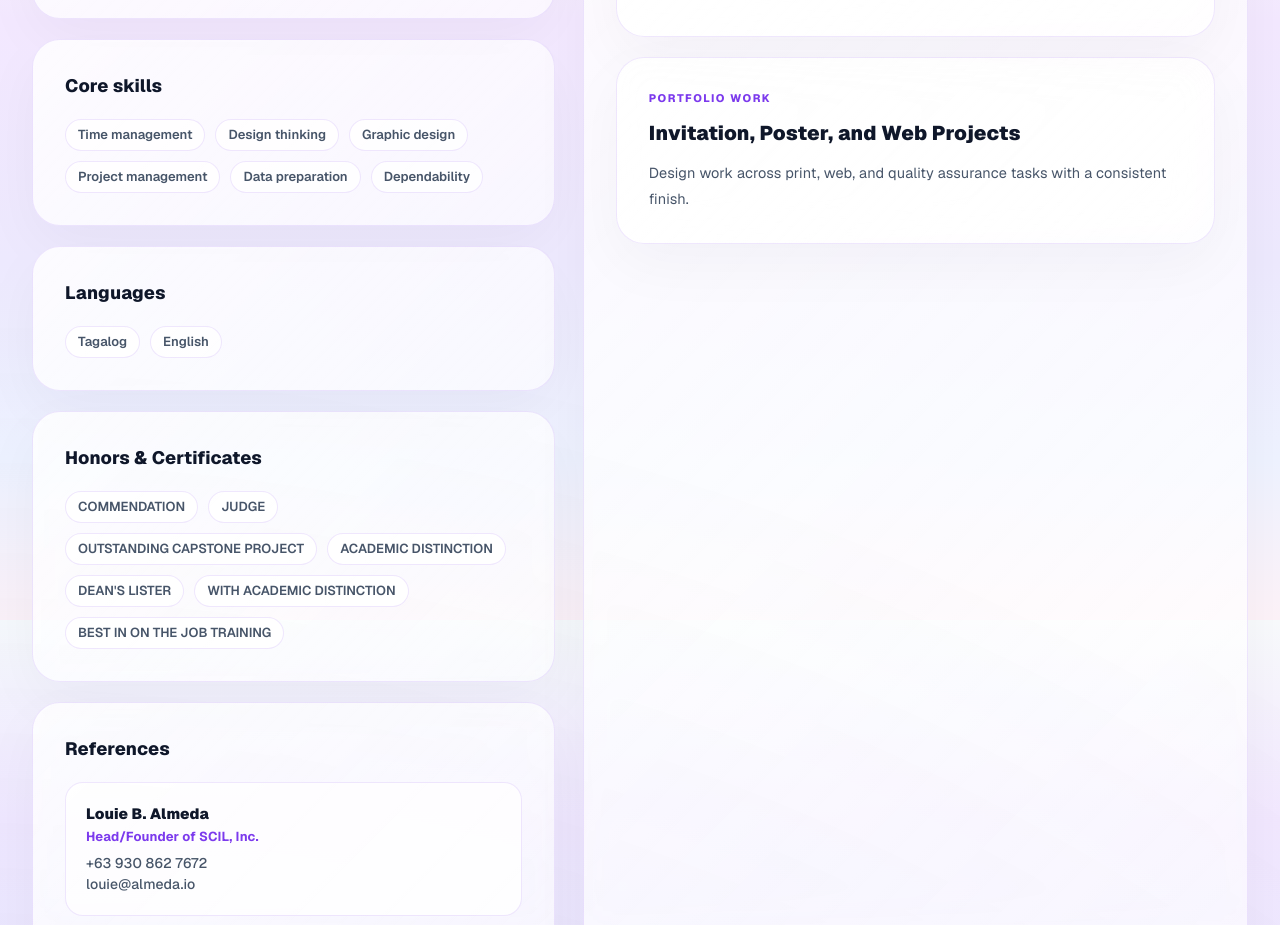
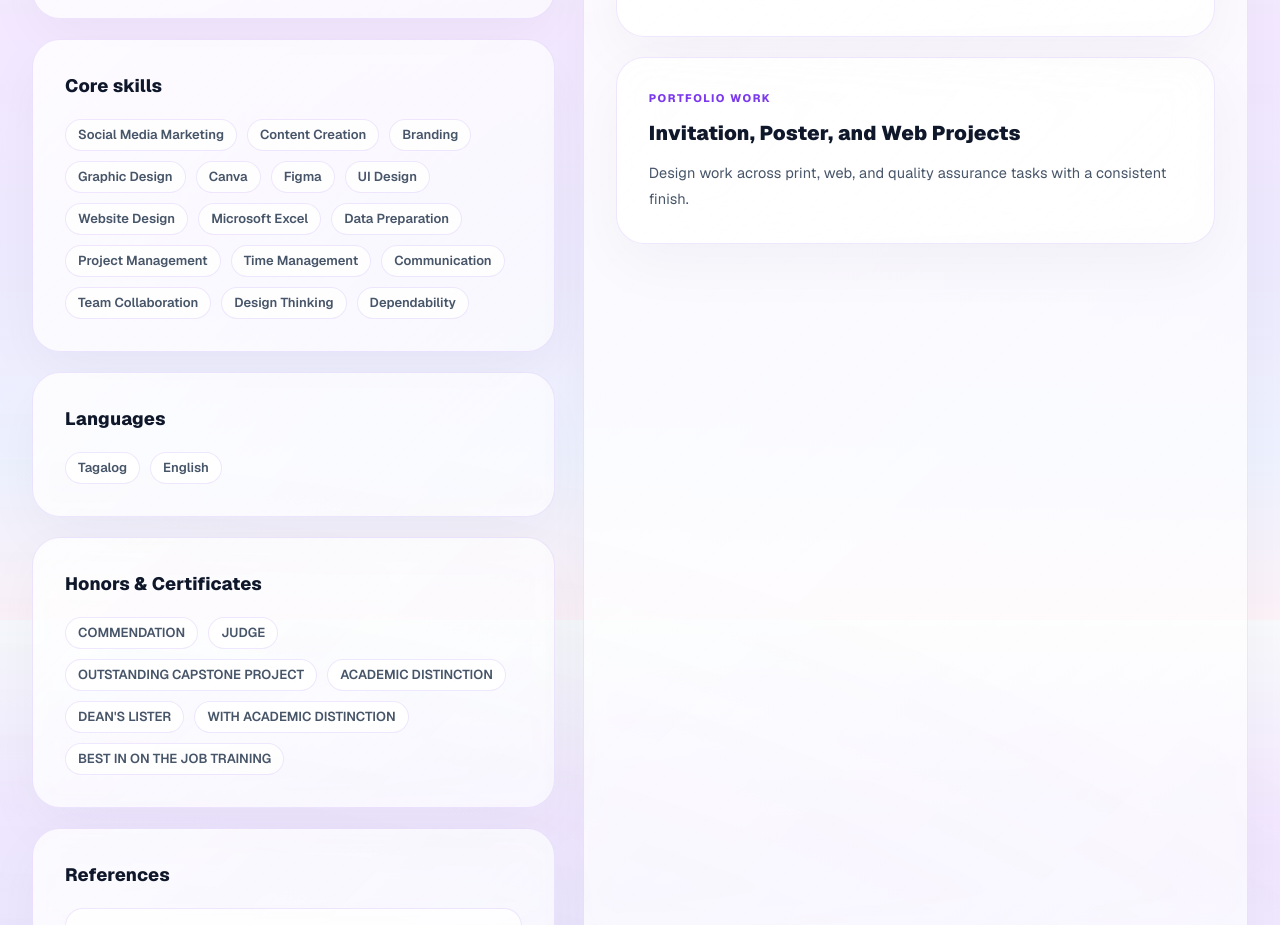
Before and after one commit to briella13/portfolio, a Next.js app: page / in a window 1280 px wide. Shown: the part 4180-5105 px from the top of the page. Built offline with nearby package versions, Linux system fonts and the light colour scheme; what @mui/material-nextjs would draw is missing.

Commit message:
feat: add new core skills

```diff
--- a/app/page.tsx
+++ b/app/page.tsx
@@ -625,11 +625,21 @@ export default function Home() {
                 <Box sx={{ mt: 2.5 }}>
                   <Pills
                     items={[
-                      "Time management",
-                      "Design thinking",
-                      "Graphic design",
-                      "Project management",
-                      "Data preparation",
+                      "Social Media Marketing",
+                      "Content Creation",
+                      "Branding",
+                      "Graphic Design",
+                      "Canva",
+                      "Figma",
+                      "UI Design",
+                      "Website Design",
+                      "Microsoft Excel",
+                      "Data Preparation",
+                      "Project Management",
+                      "Time Management",
+                      "Communication",
+                      "Team Collaboration",
+                      "Design Thinking",
                       "Dependability",
                     ]}
                   />
```
